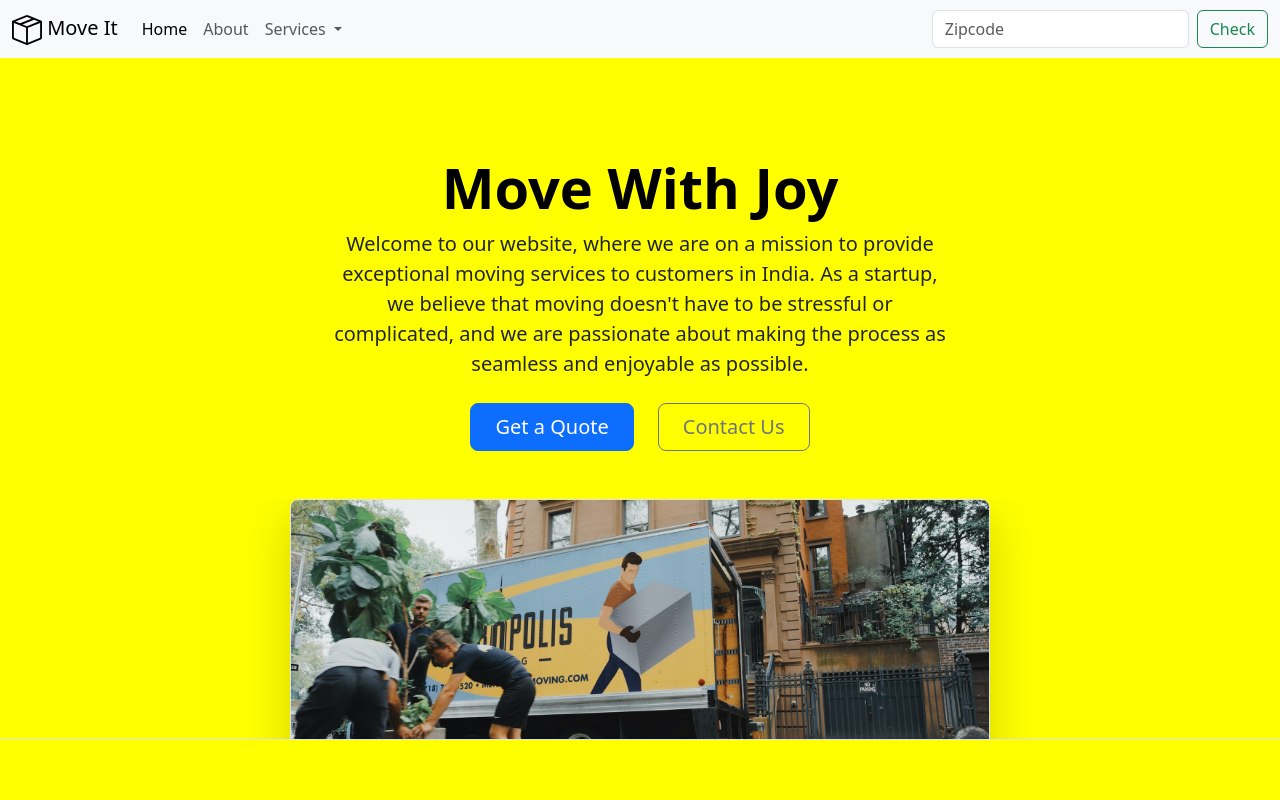
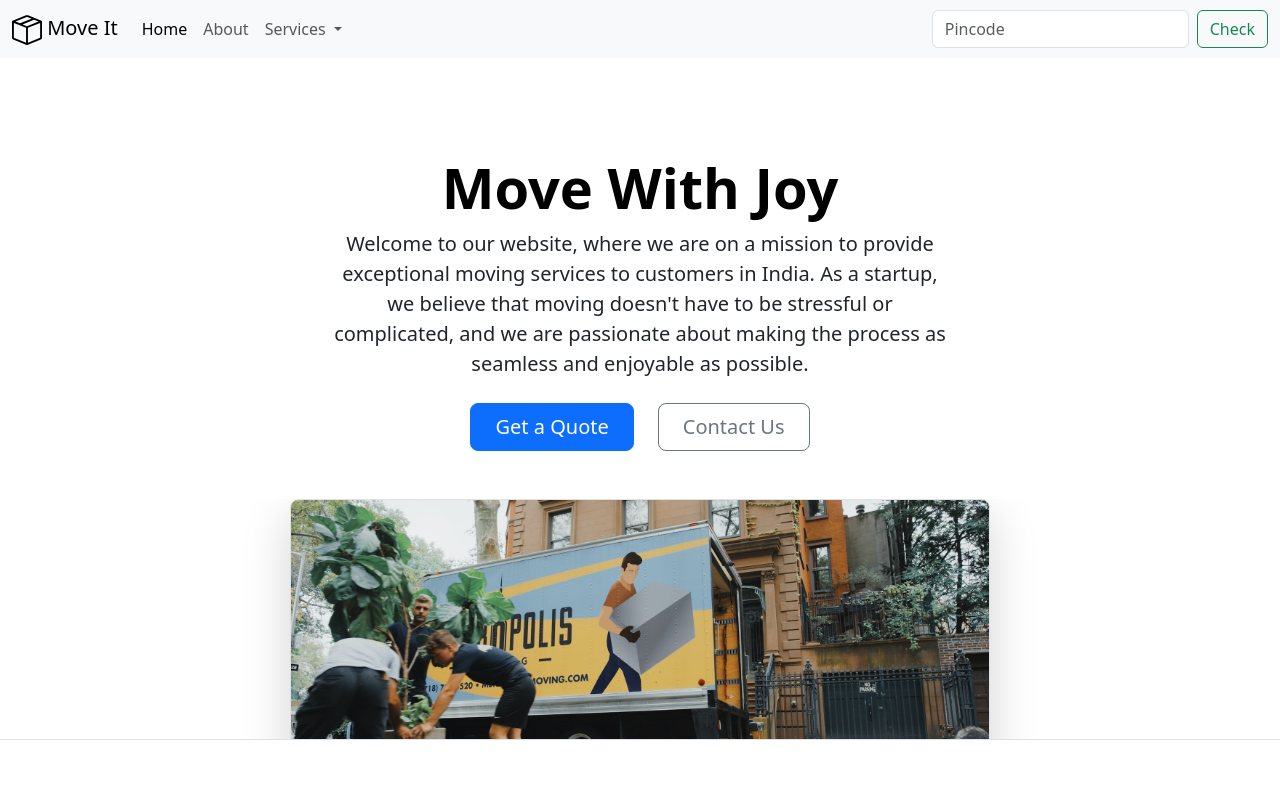
Before and after one commit to user-vishnu/moveit, a plain HTML site: page index.html in a window 1280 px wide. Shown: the top 800 px of the page. Drawn offline with nearby package versions, Linux system fonts and the light colour scheme.

Commit message:
Update index.html

```diff
--- a/index.html
+++ b/index.html
@@ -12,9 +12,7 @@
       crossorigin="anonymous"
     />
     <style>
-      body{
-      background-color: yellow;
-      }
+
       .feature-icon {
         width: 4rem;
         height: 4rem;
@@ -73,7 +71,7 @@
             <input
               class="form-control me-2"
               type="search"
-              placeholder="Zipcode"
+              placeholder="Pincode"
               aria-label="Search"
             />
             <button class="btn btn-outline-success" type="submit">Check</button>
```
